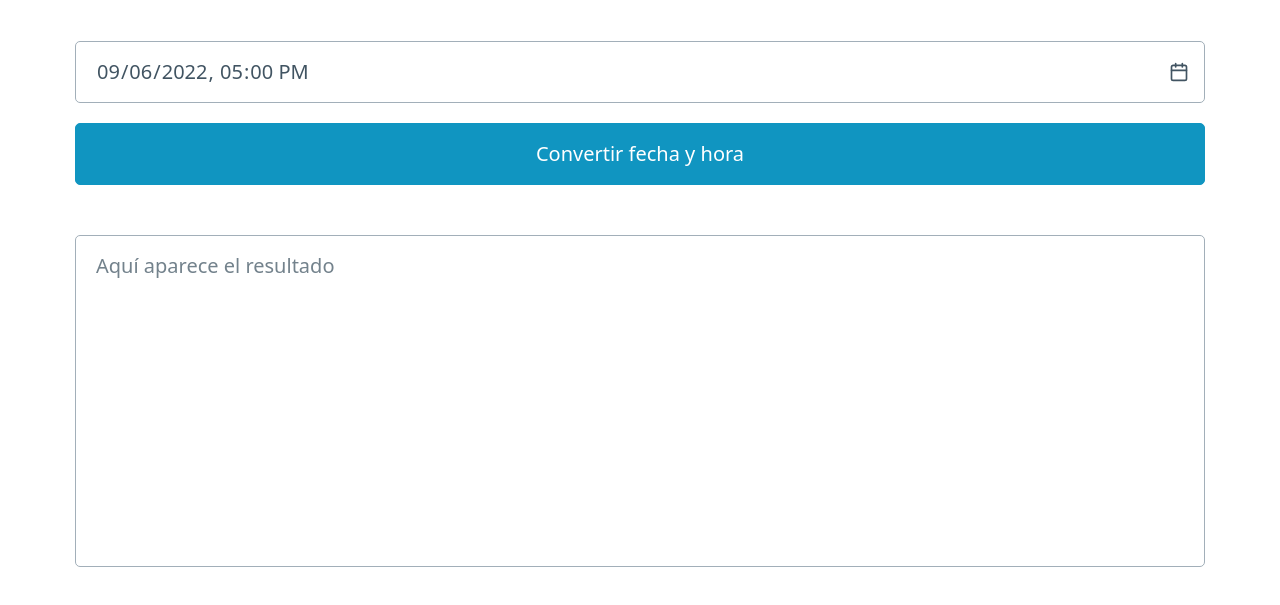
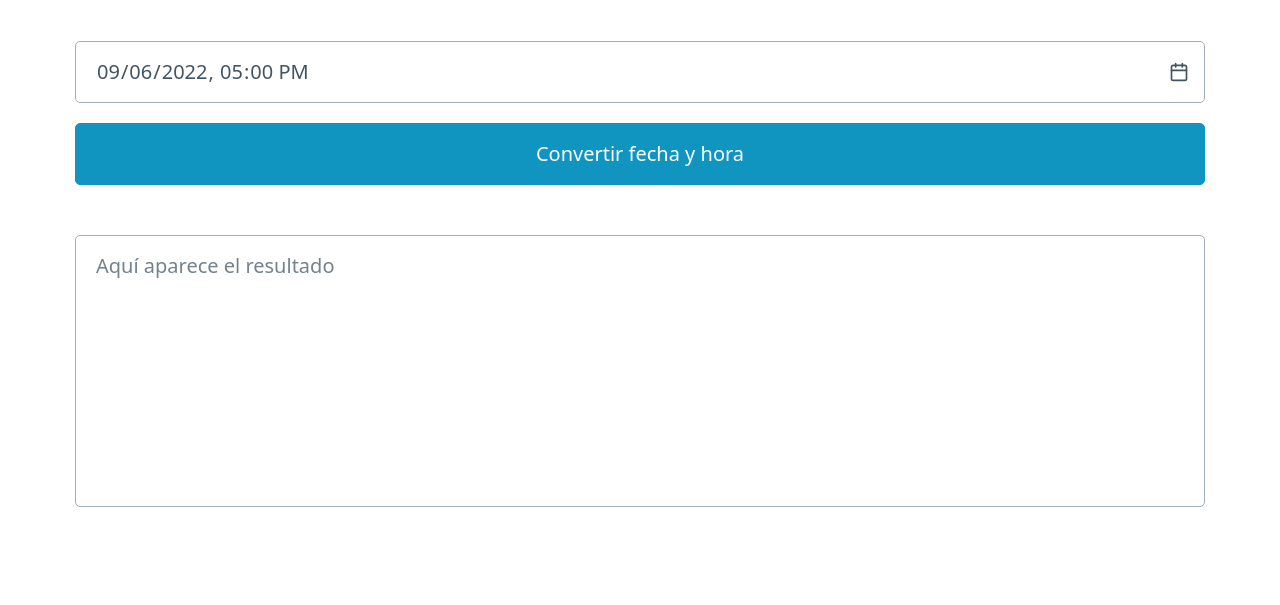
Before and after one commit to GabiOneZero/TimeZonesApp, a website built with Vite: page index.html in a window 1280 px wide. Shown: the part 159-764 px from the top of the page. Built offline with nearby package versions, Linux system fonts and the light colour scheme.

```diff
--- a/index.html
+++ b/index.html
@@ -14,7 +14,7 @@
         <input type="datetime-local" value="2022-09-06T17:00" name="date" id="date">
         <button>Convertir fecha y hora</button>
       <br>
-      <textarea name="result" id="result" cols="30" rows="10" readonly style="resize:none;" placeholder="Aquí aparece el resultado"></textarea>
+      <textarea cols="30" rows="8" readonly style="resize:none;" placeholder="Aquí aparece el resultado"></textarea>
       </form>
     </main>
 		<script type="module" src="/main.js"></script>
```
